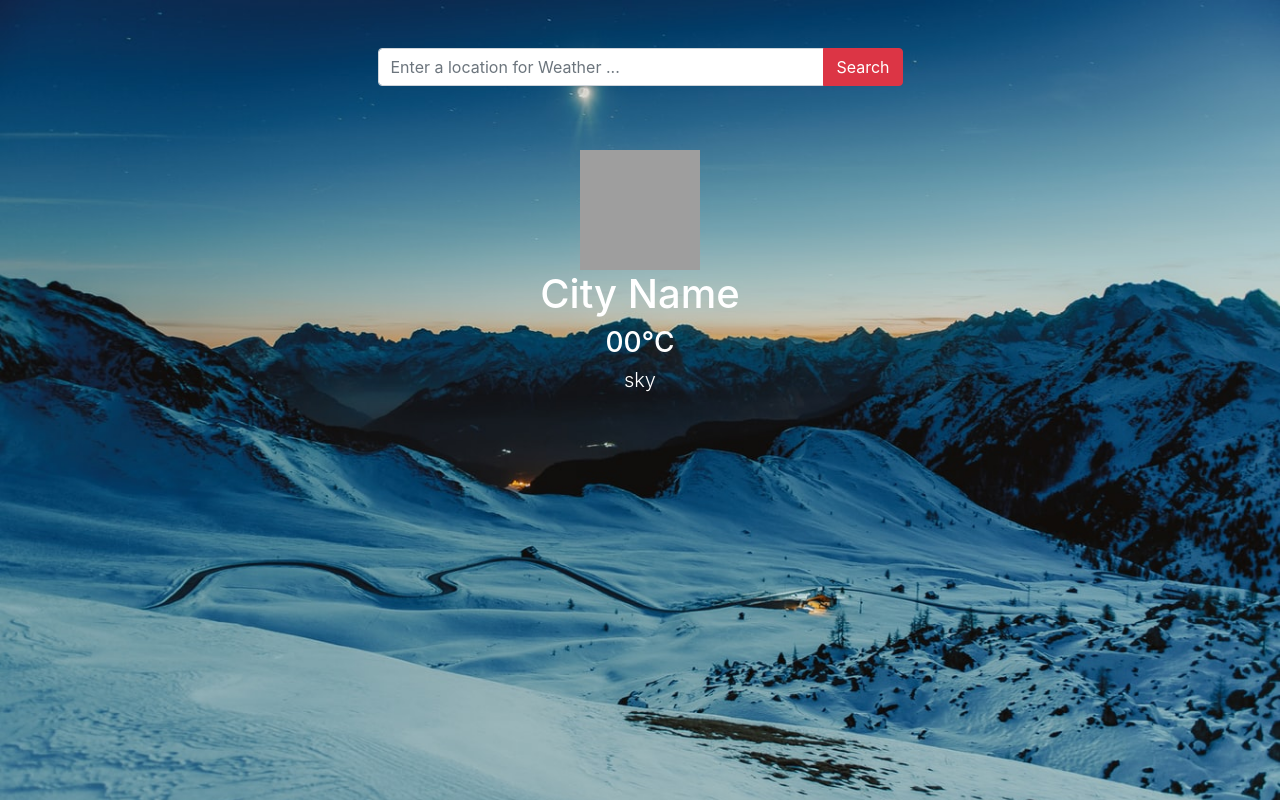
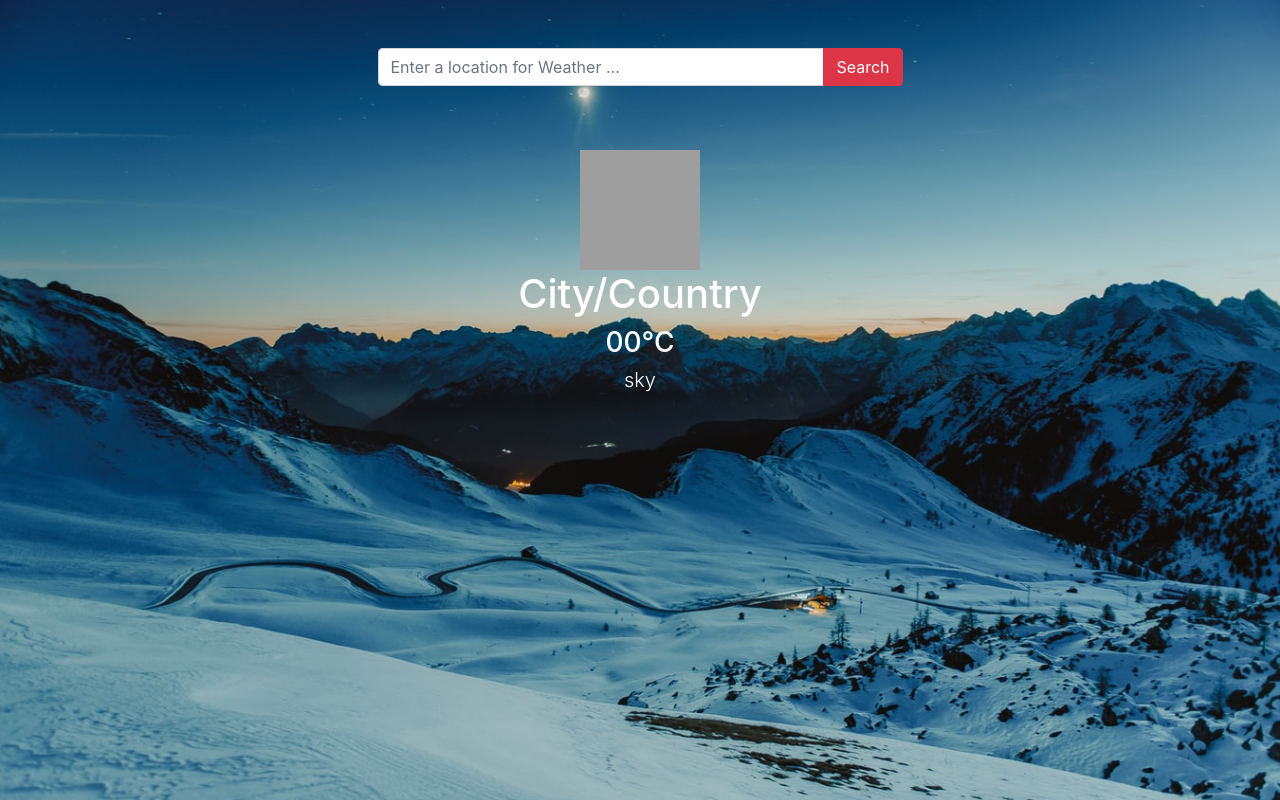
Before and after one commit to mlokman286/tempareture-hot, a plain HTML site: page index.html in a window 1280 px wide. Drawn offline with nearby package versions, Linux system fonts and the light colour scheme; grey boxes are pictures that could not be loaded.

Commit message:
change something

```diff
--- a/index.html
+++ b/index.html
@@ -30,7 +30,7 @@
         </form>
         <div class="weather-status text-white text-center">
             <img id="w-icon" src="https://openweathermap.org/img/wn/02d@2x.png" width="120" height="120" alt="">
-            <h1 id="city-name">City Name</h1>
+            <h1 id="city-name">City/Country</h1>
             <h3><span id="temp">00</span>&deg;C</h3>
             <h1 id="sky" class="lead">sky</h1>
             <script>
```
